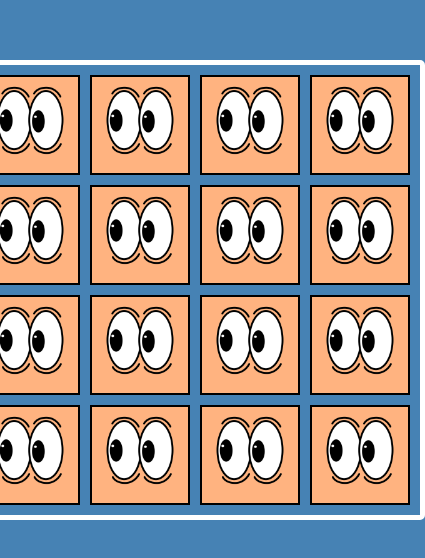
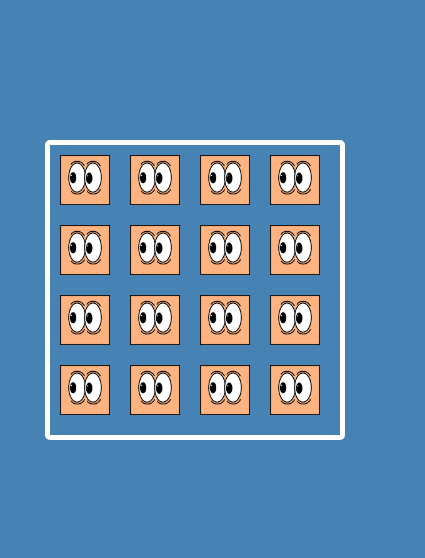
Before and after one commit to Lailaismyname/memory, a plain HTML site: page index.html in a window 390 px wide. Shown: the part 132-690 px from the top of the page, 425 px wide, since content can reach past the window. Drawn offline with Linux system fonts and the light colour scheme.

Commit message:
media query toegevoegd

```diff
--- a/style.css
+++ b/style.css
@@ -56,3 +56,13 @@ body{
     letter-spacing: 1px;
 }
 /*-----------------------------------------------------------------------*/
+@media (max-width: 450px){
+    #memory-game{
+        width: 300px;
+        height: 300px;
+    }
+    .card{
+        width: 50px;
+        height: 50px;
+    }
+}
```
